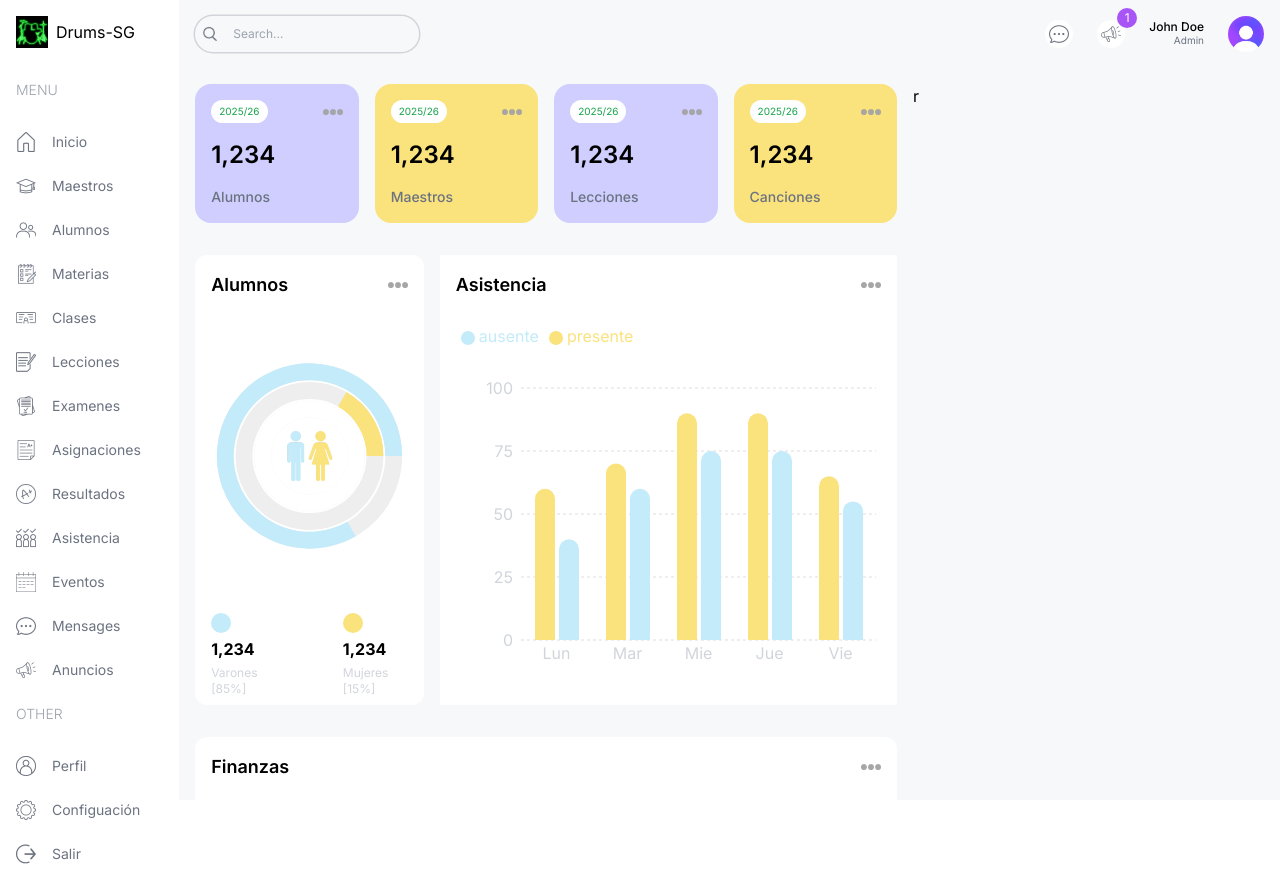
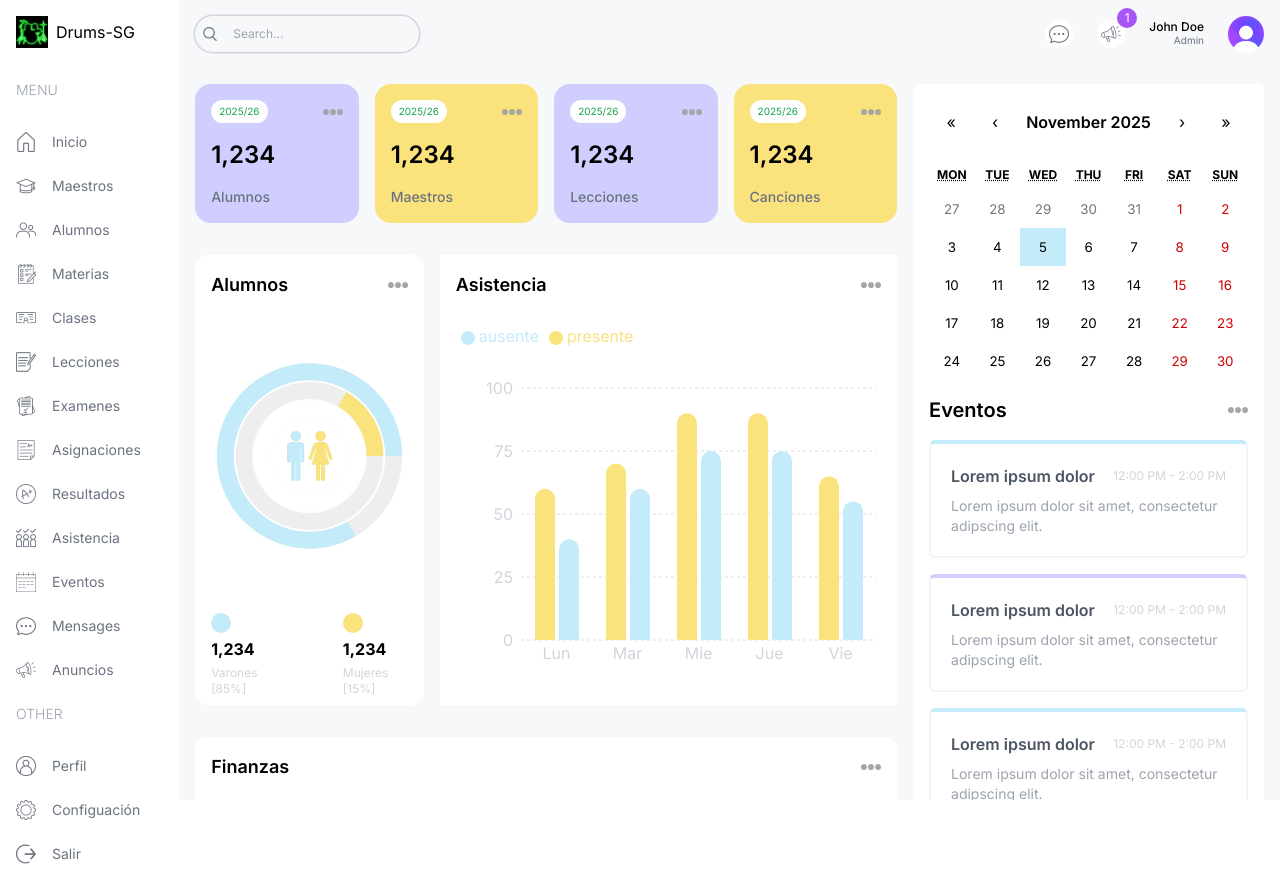
Before and after one commit to sgbateria-spec/drums-SG, a Next.js app: page /admin in a window 1280 px wide. Built offline with nearby package versions, Linux system fonts and the light colour scheme.

Commit message:
Instalamos react-calendar, creamos la sección derecha de nuestra página dashboard/admin/page.tsx, la cual tiene un calendario y eventos, para esto creamos el archivo components/EventCAledar.tsx, luego le dimos estilos css en el archivo src/app/globals.css

```diff
--- a/package.json
+++ b/package.json
@@ -11,6 +11,7 @@
   "dependencies": {
     "next": "^14.2.33",
     "react": "^18",
+    "react-calendar": "^6.0.0",
     "react-dom": "^18",
     "recharts": "^3.4.1"
   },
--- a/src/app/(dashboard)/admin/page.tsx
+++ b/src/app/(dashboard)/admin/page.tsx
@@ -1,5 +1,6 @@
 import AttendanceChart from "@/components/AttendanceChart"
 import CountChart from "@/components/CountChart"
+import EventCalendar from "@/components/EventCalendar"
 import FinanceChart from "@/components/FinanceChart"
 import UserCard from "@/components/UserCard"
 
@@ -10,29 +11,32 @@
             <div className="w-full lg:w-2/3 flex flex-col gap-8">
                 {/* USER CARDS */}
                 <div className="flex gap-4 justify-between flex-wrap">
-                    <UserCard type="alumnos"/>
-                    <UserCard type="maestros"/>
-                    <UserCard type="lecciones"/>
-                    <UserCard type="canciones"/>
+                    <UserCard type="alumnos" />
+                    <UserCard type="maestros" />
+                    <UserCard type="lecciones" />
+                    <UserCard type="canciones" />
                 </div>
                 {/* MIDDLE CHARTS */}
                 <div className="flex gap-4 flex-col lg:flex-row">
                     {/* COUNT CHARTS */}
                     <div className="w-full lg:w-1/3 h-[450px]">
-                    <CountChart/>
+                        <CountChart />
                     </div>
                     {/* ATTENDANCE CHARTS */}
                     <div className="w-full lg:w-2/3 h-[450px]">
-                    <AttendanceChart/>
+                        <AttendanceChart />
                     </div>
                 </div>
                 {/* BOTTOM CHARTS */}
                 <div className="w-full h-[500px]">
-                    <FinanceChart/>
+                    <FinanceChart />
                 </div>
             </div>
             {/* RIGHT */}
-            <div className="w-full lg:w-1/3">r</div>
+            <div className="w-full lg:w-1/3 flex flex-col gap-8">
+                <EventCalendar />
+
+            </div>
         </div>
     )
 }
--- a/src/app/globals.css
+++ b/src/app/globals.css
@@ -1,3 +1,19 @@
 @tailwind base;
 @tailwind components;
 @tailwind utilities;
+
+.react-calendar{
+    width: 100% !important;
+    border: none !important;
+    font-family: "Inter", sans-serif !important;
+
+}
+
+.react-calendar__navigation__label__labelText{
+    font-weight: 600;
+}
+
+.react-calendar__tile--active{
+    background-color: #C3EBFA !important;
+    color: black !important;
+}
--- /dev/null
+++ b/src/components/EventCalendar.tsx
@@ -0,0 +1,61 @@
+"use client"
+
+import Image from "next/image";
+import { useState } from "react";
+import Calendar from "react-calendar";
+import 'react-calendar/dist/Calendar.css';
+
+type ValuePiece = Date | null;
+
+type Value = ValuePiece | [ValuePiece, ValuePiece];
+
+
+//TEMPORARY
+const events =[
+    {
+        id: 1,
+        title: "Lorem ipsum dolor",
+        time: "12:00 PM - 2:00 PM",
+        description: "Lorem ipsum dolor sit amet, consectetur adipscing elit.",
+    },
+    {
+        id: 2,
+        title: "Lorem ipsum dolor",
+        time: "12:00 PM - 2:00 PM",
+        description: "Lorem ipsum dolor sit amet, consectetur adipscing elit.",
+    },
+    {
+        id: 3,
+        title: "Lorem ipsum dolor",
+        time: "12:00 PM - 2:00 PM",
+        description: "Lorem ipsum dolor sit amet, consectetur adipscing elit.",
+    },
+
+]
+
+const EventCalendar = () =>{
+    const [value, onChange] = useState<Value>(new Date());
+
+    return (
+        <div className="bg-white p-4 rounded-md">
+            <Calendar onChange={onChange} value={value} />
+            <div className="flex items-center justify-between">
+                <h1 className="text-xl font-semibold my-4">Eventos</h1>
+                <Image src="/moreDark.png" alt=""  width={20} height={20}/>
+            </div>
+        <div className="flex flex-col gap-4">
+            {events.map(event=>(
+                <div className="p-5 rounded-md border-2 border-gray-100 border-t-4 odd:border-t-lamaSky even:border-t-lamaPurple" key={event.id}>
+                    <div className="flex items-center justify-between">
+                        <h1 className="font-semibold text-gray-600 ">{event.title}</h1>
+                        <span className="text-gray-300 text-xs">{event.time}</span>
+                    </div>
+                    <p className="mt-2 text-gray-400 text-sm">{event.description}</p>
+                </div>
+            ))}
+        </div>
+        </div>
+    );
+};
+
+export default EventCalendar
```
Also changed, not shown: 1 other file (tests, documents, lock files or other folders). Lines whose indentation alone changed are shown as unchanged.
